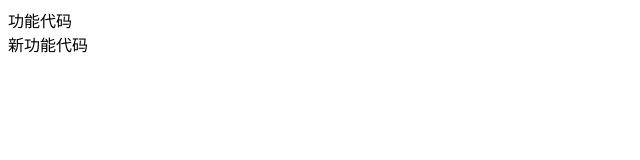
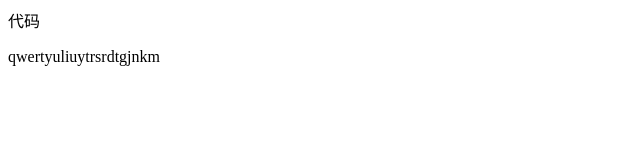
Before and after one commit to Hobingleong/20127, a plain HTML site: page index.html in a window 1280 px wide. Shown: the whole page, without its empty margins (0-640 px from the left). Drawn offline with Linux system fonts and the light colour scheme.

Commit message:
功能更换

```diff
--- a/index.html
+++ b/index.html
@@ -7,10 +7,8 @@
 </head>
 <body>
     <div>
-        功能代码
+        代码
     </div>
-    <div>
-        新功能代码
-    </div>
+    <p>qwertyuliuytrsrdtgjnkm</p>
 </body>
 </html>
```
